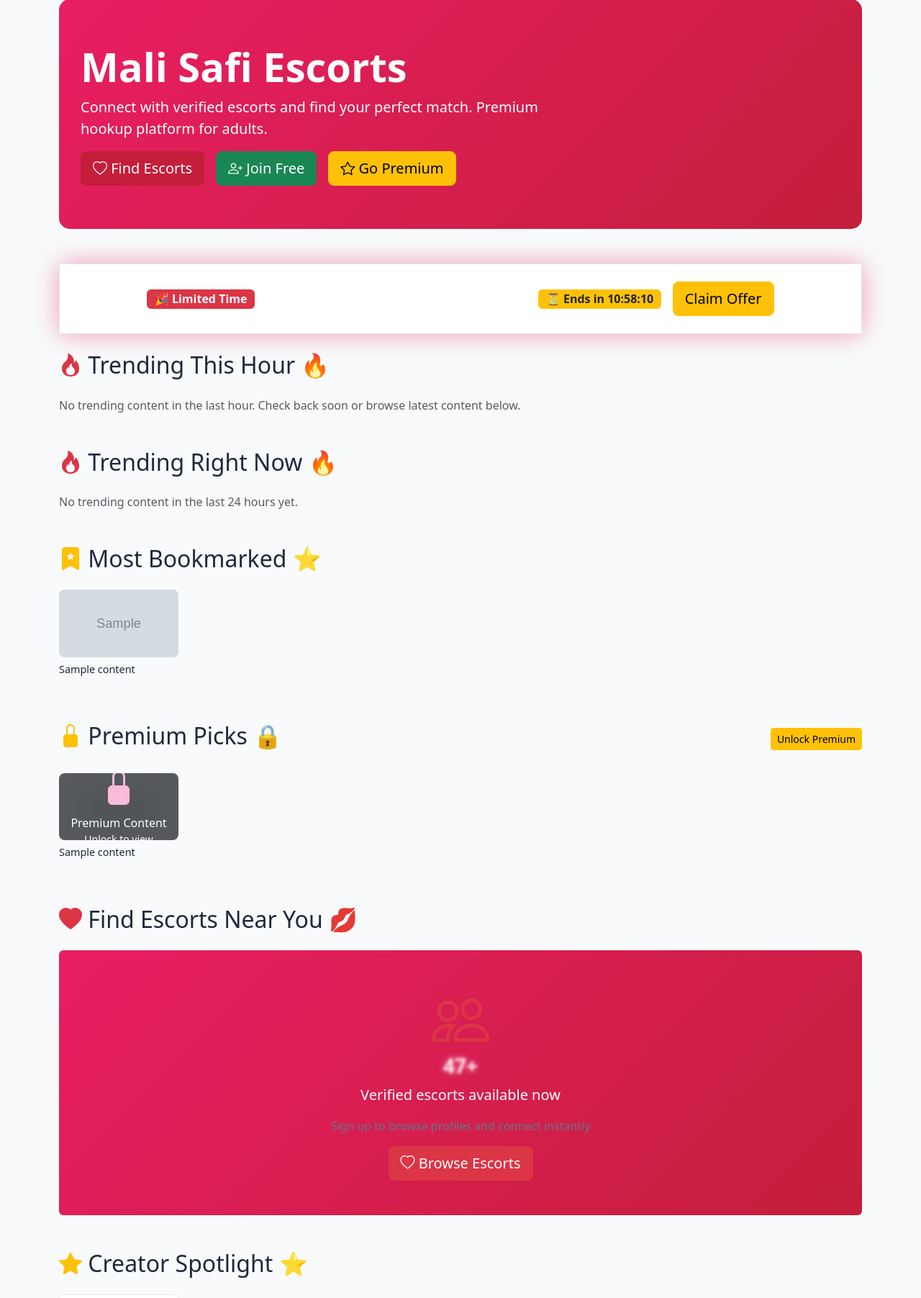
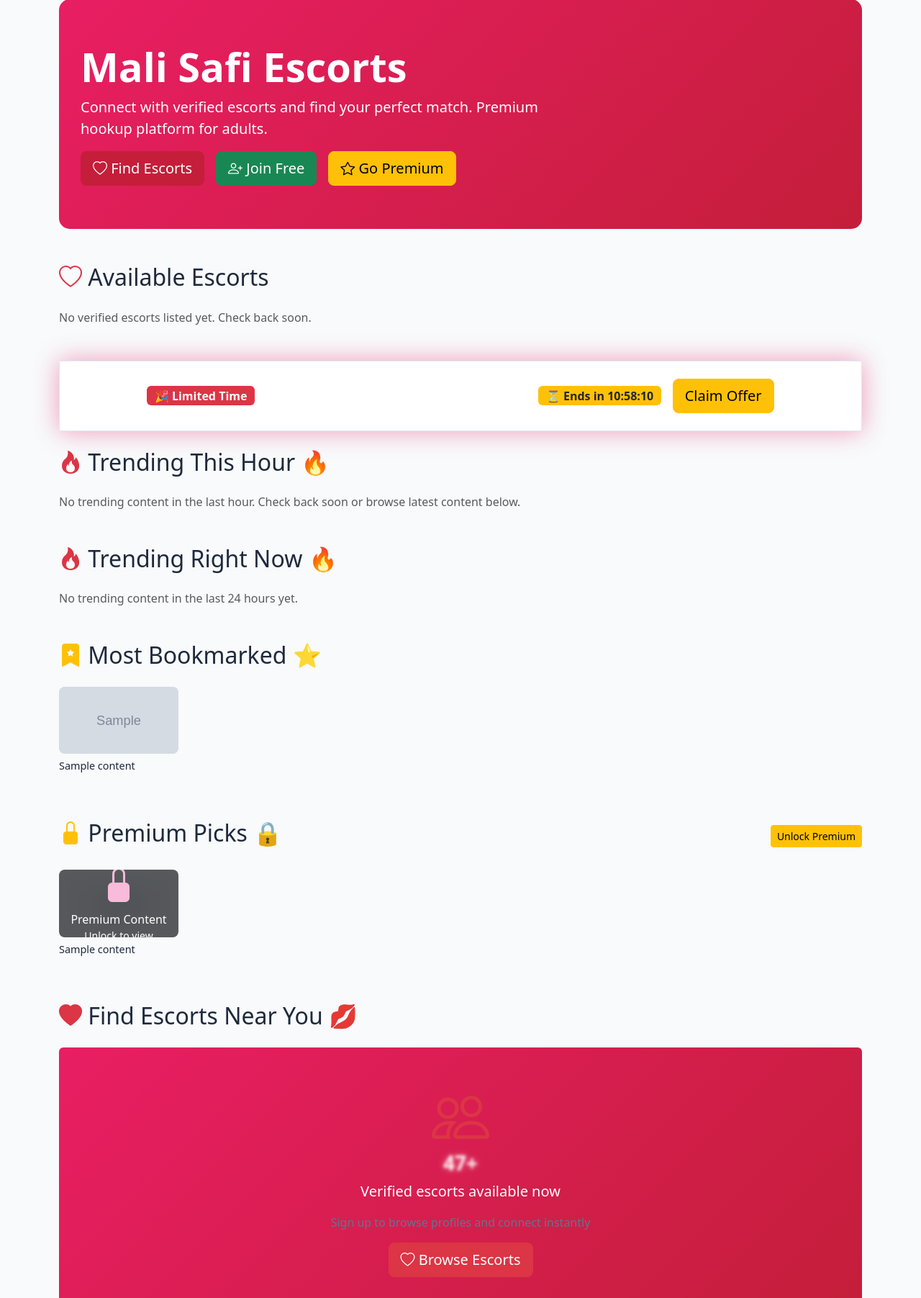
Before and after one commit to mixpilot/Adult, a Django app: page / in a window 1280 px wide. Shown: the part 87-1890 px from the top of the page at 72% size. Run offline with Django 5.2, Linux system fonts and the light colour scheme; tables that the repository leaves empty hold one stand-in row (values such as "Sample post"); grey boxes marked "Sample" are stand-in pictures.

Commit message:
Setup stuff

```diff
--- a/accounts/views.py
+++ b/accounts/views.py
@@ -30,7 +30,6 @@ def register_view(request):
 
 
 @require_http_methods(["GET", "POST"])
-@rate_limit(max_requests=10, period=300, key_prefix='login')
 def login_view(request):
     """User login view."""
     if request.method == 'POST':
--- a/core/views.py
+++ b/core/views.py
@@ -110,6 +110,19 @@ def home(request):
     # Testimonials (featured and approved)
     testimonials = Testimonial.objects.filter(is_approved=True, is_featured=True)[:6]
 
+    # Available escorts: user_type=escort and verified (User.is_verified OR profile is/id/phone verified)
+    # Photo optional so escorts marked Verified in admin show even before they upload a photo
+    available_escorts = User.objects.filter(
+        user_type='escort',
+        hookup_profile__isnull=False,
+        hookup_profile__hide_from_search=False,
+    ).filter(
+        Q(is_verified=True) |
+        Q(hookup_profile__is_verified=True) |
+        Q(hookup_profile__id_verified=True) |
+        Q(hookup_profile__phone_verified=True)
+    ).select_related('hookup_profile').distinct()[:12]
+
     # Live activity feed - ONLY for admin dashboard (privacy: don't show other users' activities to regular users)
     recent_activities = None  # Only admins should see this
 
@@ -136,6 +149,7 @@ def home(request):
         'top_creators': top_creators,
         'fastest_growing_creators': fastest_growing_creators,
         'testimonials': testimonials,
+        'available_escorts': available_escorts,
         'total_content': total_content,
         'total_users': total_users,
         'total_matches': total_matches,
--- a/templates/core/home.html
+++ b/templates/core/home.html
@@ -26,6 +26,45 @@
         </div>
     </div>
 
+    <!-- Available Escorts (guests: Connect → login/register) -->
+    <section class="mb-5">
+        <h2 class="mb-4"><i class="bi bi-heart text-danger"></i> Available Escorts</h2>
+        {% if available_escorts %}
+        <div class="row g-4">
+            {% for escort in available_escorts %}
+            <div class="col-md-3 col-sm-4 col-6">
+                <div class="card h-100 shadow-sm">
+                    <div class="card-img-top position-relative" style="height: 200px; overflow: hidden; background: #f0dce2;">
+                        {% if escort.profile_photos.first %}
+                        <img src="{{ escort.profile_photos.first.photo.url }}" alt="{{ escort.username }}" class="img-fluid w-100 h-100" style="object-fit: cover;">
+                        {% else %}
+                        <div class="d-flex align-items-center justify-content-center h-100 text-muted"><i class="bi bi-person-circle display-4"></i></div>
+                        {% endif %}
+                        <span class="position-absolute top-0 end-0 m-2 badge bg-success">Verified</span>
+                    </div>
+                    <div class="card-body d-flex flex-column">
+                        <h6 class="card-title mb-1">{{ escort.username }}</h6>
+                        <p class="card-text small text-muted mb-2">
+                            {% if escort.hookup_profile.age %}{{ escort.hookup_profile.age }} yrs{% endif %}
+                            {% if escort.hookup_profile.city %} · {{ escort.hookup_profile.city }}{% endif %}
+                        </p>
+                        {% if not user.is_authenticated %}
+                        <a href="{% url 'accounts:login' %}?next={% url 'connections:user_profile' escort.id %}" class="btn btn-primary btn-sm mt-auto">
+                            <i class="bi bi-heart"></i> Connect / Hook up
+                        </a>
+                        <p class="small text-muted mb-0 mt-2">or <a href="{% url 'accounts:register' %}">Sign up free</a></p>
+                        {% else %}
+                        <a href="{% url 'connections:user_profile' escort.id %}" class="btn btn-primary btn-sm mt-auto">View profile</a>
+                        {% endif %}
+                    </div>
+                </div>
+            </div>
+            {% endfor %}
+        </div>
+        {% else %}
+        <p class="text-muted">No verified escorts listed yet. Check back soon.</p>
+        {% endif %}
+    </section>
 
     <!-- Site Statistics -->
     {% comment %} <div class="row mb-5">
```
Also changed, not shown: connections/views.py (+8 -8 lines).
